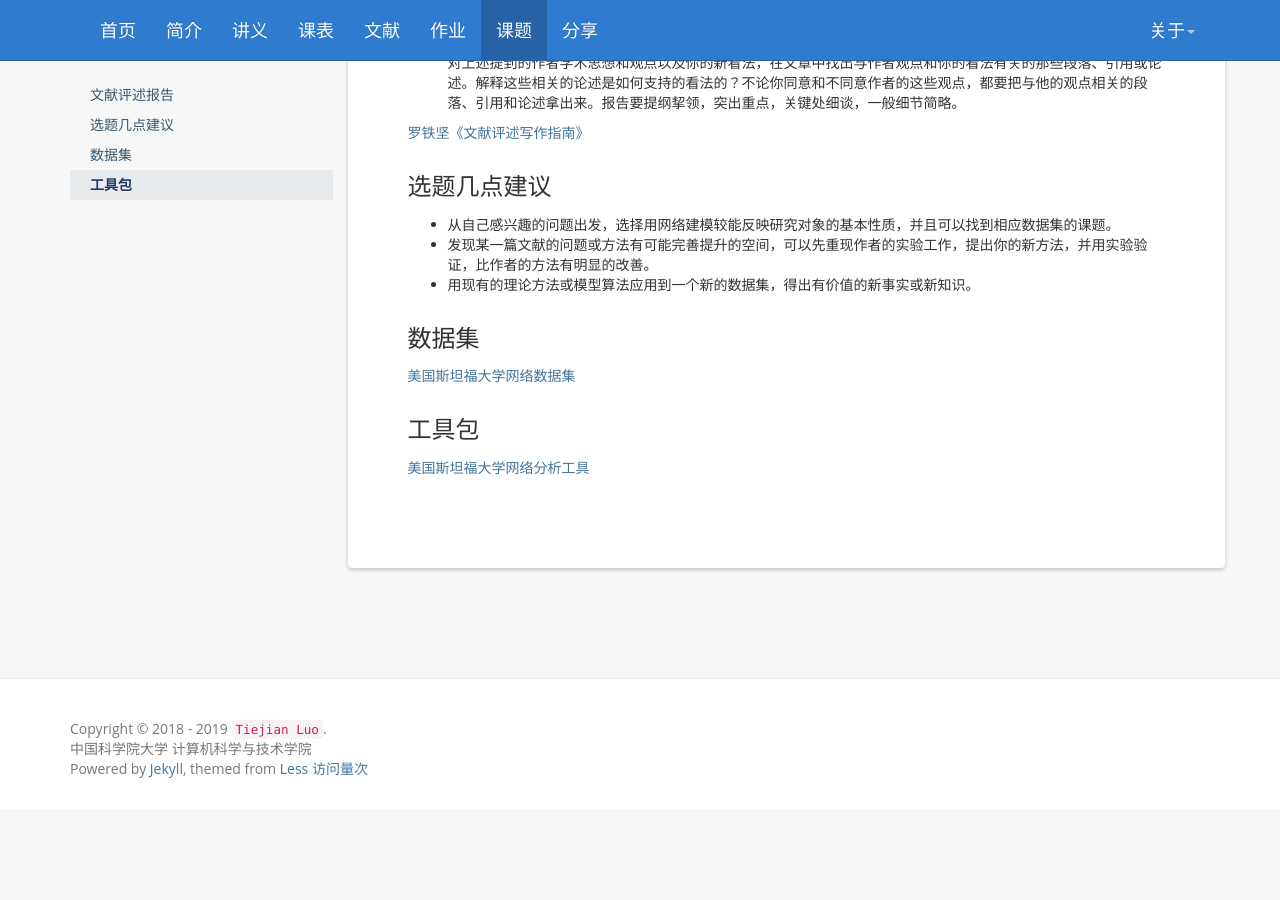
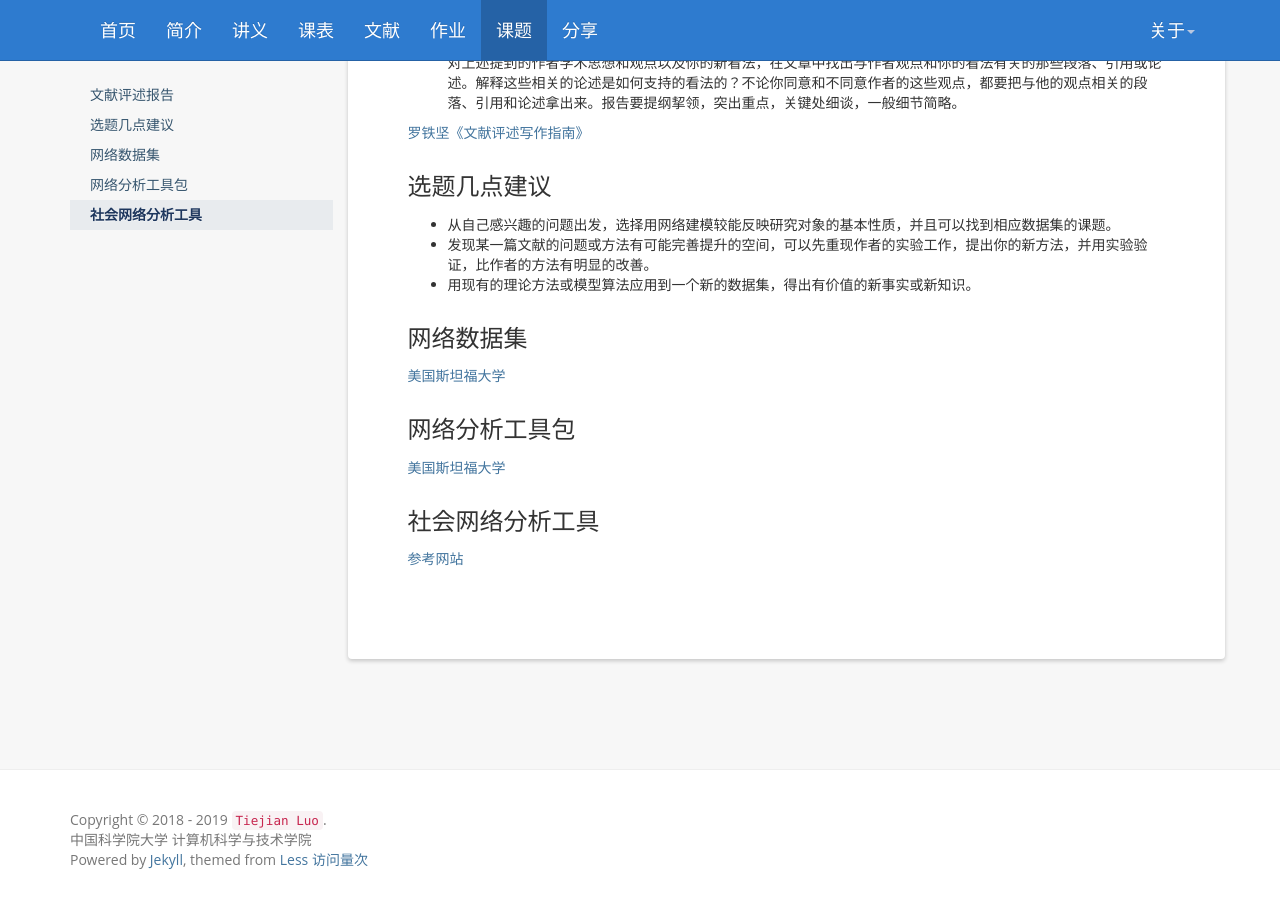
Before and after one commit to tjluo-ucas/ns, a Jekyll site: the page built from _posts/2019-02-10-project.md, in a window 1280 px wide and 900 px high, scrolled down 749 px. Built offline with Jekyll 4.4.1, drawn with Linux system fonts in a browser that asks for light colours; nearby versions of some CDN libraries; comment, search, counter and statistics services are not loaded; before the commit the page ends 1558 px from its top, so only the background shows below that.

Commit message:
Update 2019-02-10-project.md

```diff
--- a/_posts/2019-02-10-project.md
+++ b/_posts/2019-02-10-project.md
@@ -49,10 +49,14 @@ banner: 项目
 * 发现某一篇文献的问题或方法有可能完善提升的空间，可以先重现作者的实验工作，提出你的新方法，并用实验验证，比作者的方法有明显的改善。
 * 用现有的理论方法或模型算法应用到一个新的数据集，得出有价值的新事实或新知识。
 
-数据集 {#project-3}
+网络数据集 {#project-3}
 -----------
-[美国斯坦福大学网络数据集](http://snap.stanford.edu/data/)
+[美国斯坦福大学](http://snap.stanford.edu/data/)
 
-工具包 {#project-4}
+网络分析工具包 {#project-4}
 -----------
-[美国斯坦福大学网络分析工具](http://snap.stanford.edu/snap/)
+[美国斯坦福大学](http://snap.stanford.edu/snap/)
+
+社会网络分析工具 {#project-5}
+------------
+[参考网站](http://www.kstoolkit.org/social_network_analysis)
```
